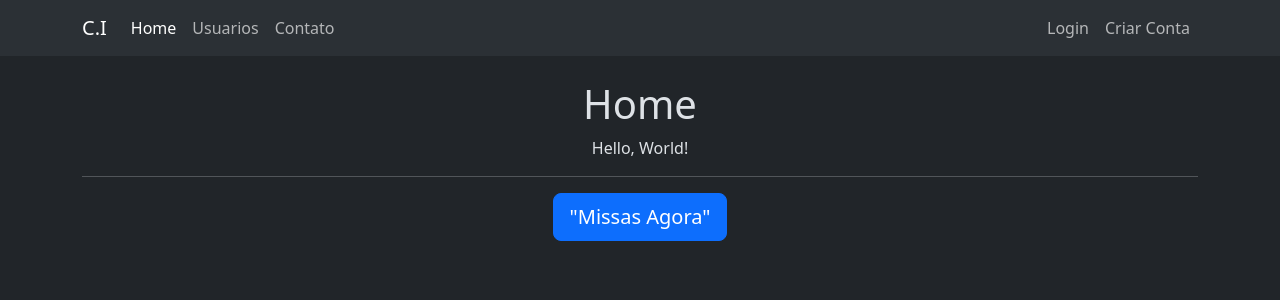
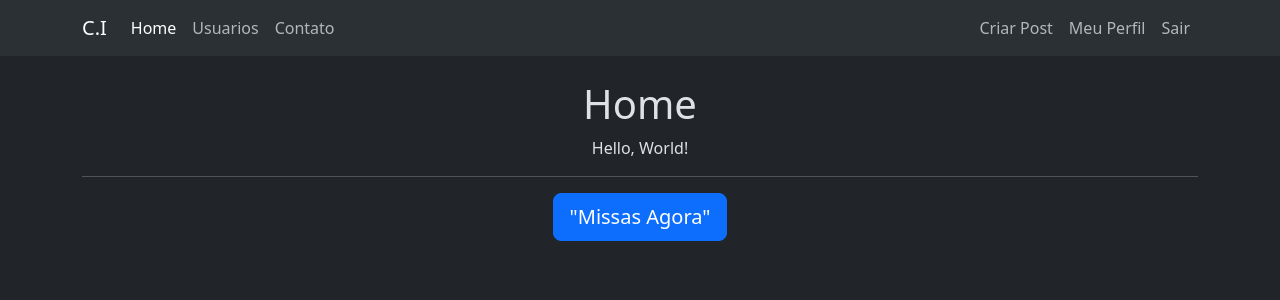
Before and after one commit to NatanaelBalbino/SiteComunidade, a Flask app: page / in a window 1280 px wide. Shown: the top 300 px of the page. Run offline with Flask 3, Linux system fonts and the light colour scheme; the visitor is signed in with stand-in values (Sample User, id 1).

Commit message:
Site personalizado para o usu logado

```diff
--- a/comunidadeimpressionadora/routes.py
+++ b/comunidadeimpressionadora/routes.py
@@ -2,7 +2,7 @@ from flask import render_template, redirect, url_for, request, flash
 from comunidadeimpressionadora import app, database, bcrypt
 from comunidadeimpressionadora.forms import FormLogin, FormCriarConta
 from comunidadeimpressionadora.models import Usuario
-from flask_login import login_user
+from flask_login import login_user, logout_user, current_user
 
 lista_usuarios = ['Natanael', 'Samuel', 'Renato', 'Joel']
 
@@ -32,11 +32,11 @@ def login():
         if usuario and bcrypt.check_password_hash(usuario.senha, form_login.senha.data):
             login_user(usuario, remember=form_login.lembrar_dados.data)
             # fez login com sucesso
-            flash('Login Feito com sucesso', 'alert-info')
+            flash('fLogin Feito com sucesso', 'alert-info')
             # redirecionando para outra tela
             return redirect(url_for('home'))
         else:
-            flash('Falha no Login. Verifique Email e Senha', 'alert-danger')
+            flash(f'Falha no Login. Verifique Email e Senha', 'alert-danger')
     if form_criarconta.validate_on_submit() and 'botao_submit_criarconta' in request.form:
         # criptografando a senha
         senha_cript = bcrypt.generate_password_hash(form_criarconta.senha.data)
@@ -51,3 +51,20 @@ def login():
         # redirecionando para outra tela
         return redirect(url_for('home'))
     return render_template("login.html", form_login=form_login, form_criarconta=form_criarconta)
+
+
+@app.route("/sair")
+def sair():
+    logout_user()
+    flash(f'Logout realizado com Sucesso', 'alert-success')
+    return redirect(url_for('home'))
+
+
+@app.route("/perfil")
+def perfil():
+    return render_template("perfil.html")
+
+
+@app.route("/post/criar")
+def criar_post():
+    return render_template("criarpost.html")
--- a/comunidadeimpressionadora/templates/navebar.html
+++ b/comunidadeimpressionadora/templates/navebar.html
@@ -17,12 +17,24 @@
         </li>
       </ul>
       <ul class="d-flex navbar-nav">
+        {% if current_user.is_authenticated %}
+          <li class="nav-item">
+            <a class="nav-link" href="{{ url_for('criar_post') }}">Criar Post</a>
+          </li>
+          <li class="nav-item">
+            <a class="nav-link" href="{{ url_for('perfil') }}">Meu Perfil</a>
+          </li>
+          <li class="nav-item">
+            <a class="nav-link" href="{{ url_for('sair') }}">Sair</a>
+          </li>
+        {% else %}
           <li class="nav-item">
             <a class="nav-link" href="{{ url_for('login') }}">Login</a>
           </li>
           <li class="nav-item">
             <a class="nav-link" href="{{ url_for('login') }}">Criar Conta</a>
           </li>
+        {% endif %}
       </ul>
     </div>
   </div>
```
Also changed, not shown: comunidadeimpressionadora/templates/criarpost.html (added, +12 -0 lines), comunidadeimpressionadora/templates/perfil.html (added, +12 -0 lines). Lines whose indentation alone changed are shown as unchanged.
